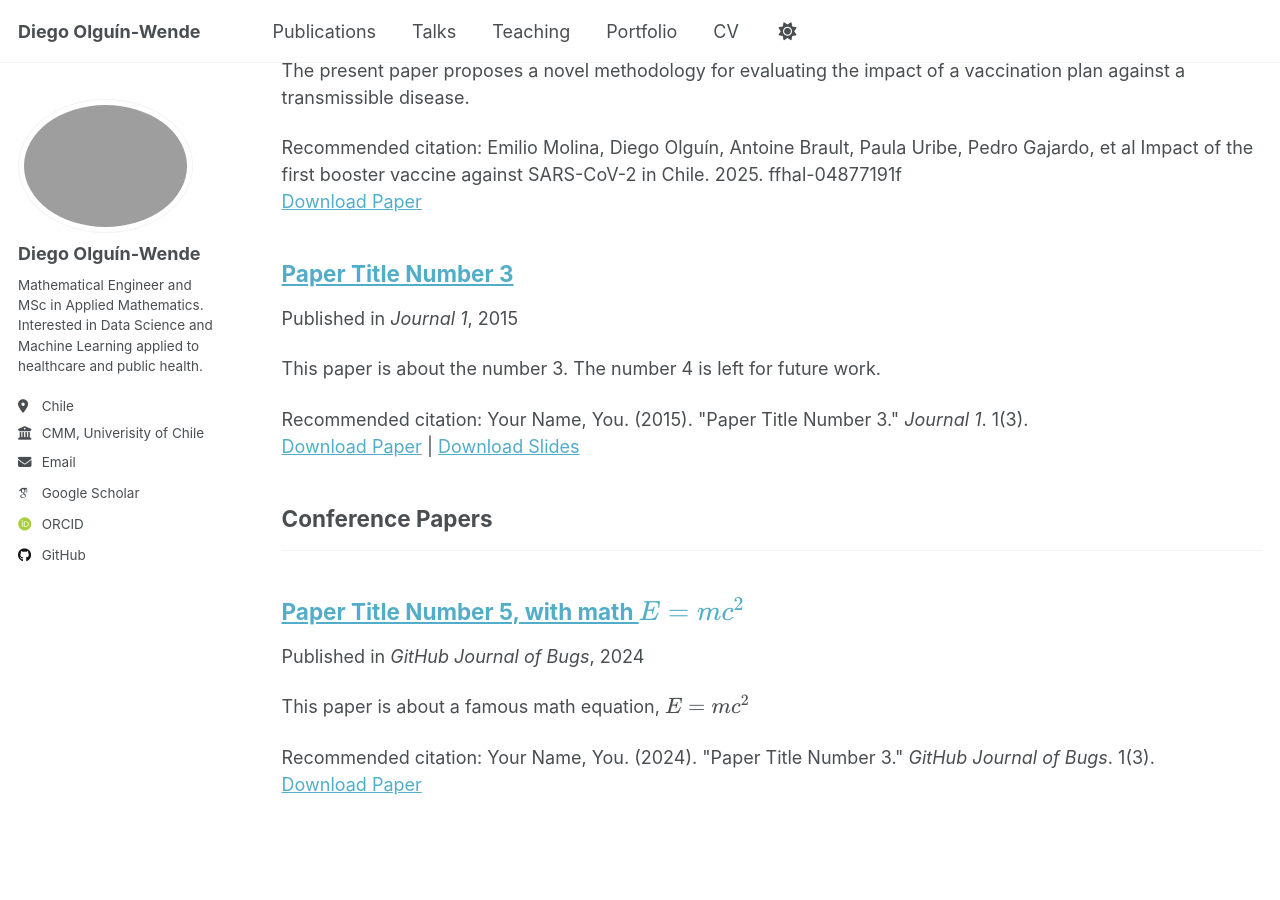
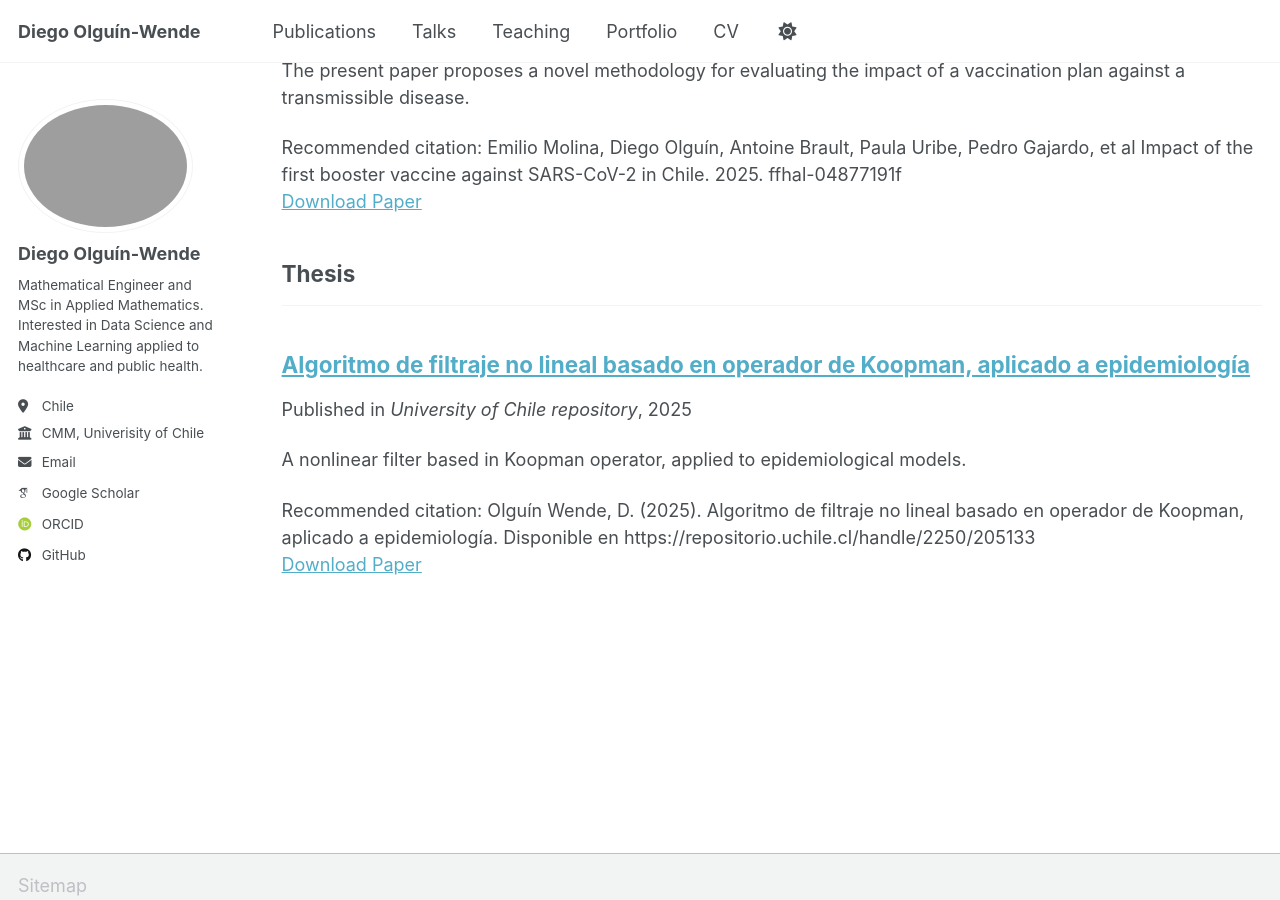
Before and after one commit to diegoolguinw/diegoolguinw.github.io, a Jekyll site: the page built from _pages/publications.html, in a window 1280 px wide and 900 px high, scrolled down 343 px. Built offline with Jekyll 4.4.1, drawn with Linux system fonts in a browser that asks for light colours; some web fonts are replaced; a script that is not in the unit is left out.

Commit message:
Update preprints and thesis

```diff
--- a/_config.yml
+++ b/_config.yml
@@ -84,6 +84,10 @@
     title: 'Books'
   manuscripts:
     title: 'Journal Articles'
+  prepints:
+    title: 'Preprints'
+  thesis:
+    title: 'Thesis'
   conferences:
     title: 'Conference Papers'
 
--- a/_publications/2015-10-01-paper-title-number-3.md
+++ /dev/null
@@ -1,14 +0,0 @@
----
-title: "Paper Title Number 3"
-collection: publications
-category: manuscripts
-permalink: /publication/2015-10-01-paper-title-number-3
-excerpt: 'This paper is about the number 3. The number 4 is left for future work.'
-date: 2015-10-01
-venue: 'Journal 1'
-slidesurl: 'http://academicpages.github.io/files/slides3.pdf'
-paperurl: 'http://academicpages.github.io/files/paper3.pdf'
-citation: 'Your Name, You. (2015). &quot;Paper Title Number 3.&quot; <i>Journal 1</i>. 1(3).'
----
-
-The contents above will be part of a list of publications, if the user clicks the link for the publication than the contents of section will be rendered as a full page, allowing you to provide more information about the paper for the reader. When publications are displayed as a single page, the contents of the above "citation" field will automatically be included below this section in a smaller font.
--- /dev/null
+++ b/_publications/2025-03-27-master_thesis.md
@@ -0,0 +1,16 @@
+---
+title: "Algoritmo de filtraje no lineal basado en operador de Koopman, aplicado a epidemiología"
+collection: publications
+category: thesis
+permalink: /publication/2025_03_27_master_thesis
+excerpt: 'A nonlinear filter based in Koopman operator, applied to epidemiological models.'
+date: 2025-03-27
+venue: 'University of Chile repository'
+slidesurl: #'http://academicpages.github.io/files/slides3.pdf'
+paperurl: 'https://repositorio.uchile.cl/bitstream/handle/2250/205133/Algoritmo-de-filtraje-no-lineal-basado-en-operador-de-Koopman-aplicado-a-epidemiologia.pdf?sequence=1&isAllowed=y'
+citation: 'Olguín Wende, D. (2025). Algoritmo de filtraje no lineal basado en operador de Koopman, aplicado a epidemiología. Disponible en https://repositorio.uchile.cl/handle/2250/205133'
+---
+
+The filtering problem consists of reconstructing trajectories from partial and noisy observations of a dynamic system. This problem, which is recurrent in engineering and science, has attracted the attention of various research areas and multiple authors since the last century. Its initial formalization is attributed to Wiener, while Kalman provided an optimal solution in the linear context. However, Stratonovich's work showed that, in the general case, it is impossible to obtain optimal and finite-dimensional solutions, so any computational algorithm can only return suboptimal solutions. Since Kalman's time, various algorithms have been developed to deal with nonlinear dynamics and observations, such as the Extended Kalman Filter and the Unscented Kalman Filter. However, these methods lack asymptotic error bounds with respect to the optimum of the filtering problem. On the other hand, asymptotically optimal solutions have been proposed, such as particle filters and Ensemble Kalman Filters, which, in a general context, have an error of the order of O(N^(-1/2)). These techniques are of particular interest in epidemiology, where the models that arise are intrinsically nonlinear due to the interactions between a susceptible and an infected population. Therefore, all the numerical experiments presented in this work are based on models derived from the classic SIR model of Kermack and McKendrick.
+
+In this thesis, a nonlinear filtering algorithm is proposed for a general case, which has an error bound of O(N^(-1/2)), positioning it as a competitive alternative to existing algorithms. For its construction, Koopman operator theory is used, whose origins date back to the 1930s with the work of Koopman and Von Neumann. In the last decade, this theory has experienced a significant resurgence in communities studying data-based dynamic systems. The proposal combines Koopman operator theory with that of Reproducing Kernel Hilbert Spaces (RKHS), widely used in the field of machine learning. Based on the properties of the Koopman operator in these spaces, an approximation error bound for the operator is derived and a filter is constructed, testing an associated error bound. Finally, numerical experiments are performed to compare the proposed algorithm with existing nonlinear filters. In addition, the filter is applied to parameter estimation, competing with MCMC-type algorithms that use samplers such as Differential Evolution Metropolis and No-U-Turn Sampler (NUTS). The results show that the proposed algorithm is not only competitive but in many cases outperforms the aforementioned methods, especially in terms of execution time.
--- a/_publications/2025-06-08-paper-title-number-5.md
+++ /dev/null
@@ -1,13 +0,0 @@
----
-title: "Paper Title Number 5, with math $$E=mc^2$$"
-collection: publications
-category: conferences
-permalink: /publication/2024-02-17-paper-title-number-4
-excerpt: 'This paper is about a famous math equation, $$E=mc^2$$'
-date: 2024-02-17
-venue: 'GitHub Journal of Bugs'
-paperurl: 'http://academicpages.github.io/files/paper3.pdf'
-citation: 'Your Name, You. (2024). &quot;Paper Title Number 3.&quot; <i>GitHub Journal of Bugs</i>. 1(3).'
----
-
-Using [MathJax](https://www.mathjax.org/) in the description is supported - $$E=mc^2$$ - however, the use must be mindful that the default delimiters are `$$...$$` and `\\[...\\]` which differs from the `$...$` that is typically expected.
```
Also changed, not shown: _publications/2024-02-17-paper-title-number-4.md (deleted, +0 -13 lines).
